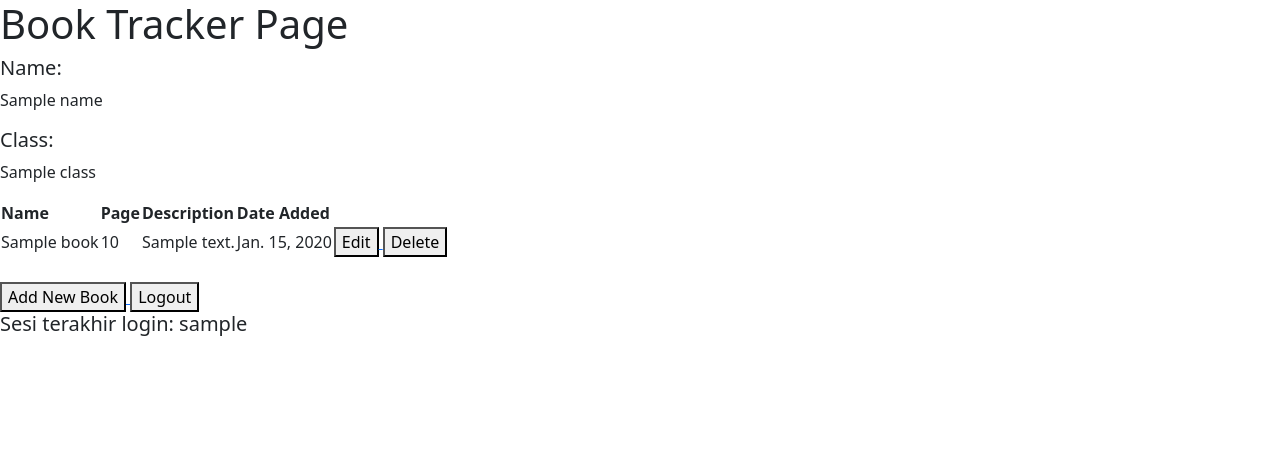
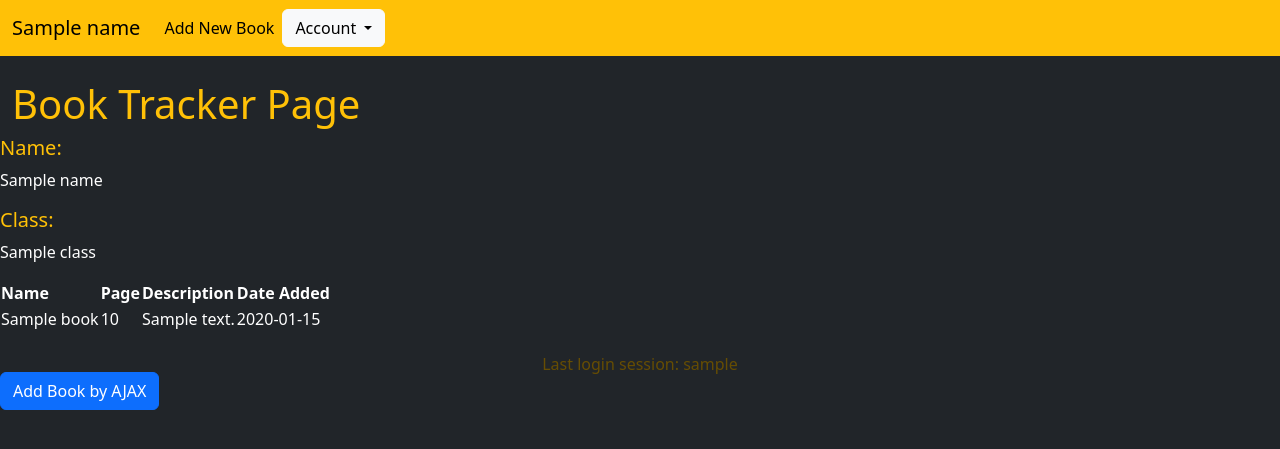
Before and after one commit to nairisfa/book-tracker, a Django app: template main/templates/main.html in a window 1280 px wide. Shown: the top 449 px of the page. Run offline with Django 5.2, Linux system fonts and the light colour scheme; tables that the repository leaves empty hold one stand-in row (values such as "Sample post"); the template is opened without the code that fills it: values that come from a table or form of the project are taken from there, most other values are stand-ins (such as "Sample title", 1, 10 or a date in 2020).

Commit message:
Tutorial 5

```diff
--- a/main/templates/main.html
+++ b/main/templates/main.html
@@ -1,49 +1,104 @@
 {% extends 'base.html' %} {% block content %}
-<h1>Book Tracker Page</h1>
+<div class=" p-3"></div>
+<h1 class="text-warning text center text-block">Book Tracker Page</h1>
+</div>
 
-<h5>Name:</h5>
+<h5 class="text-warning">Name:</h5>
 <p>{{name}}</p>
 
-<h5>Class:</h5>
+<h5 class="text-warning">Class:</h5>
 <p>{{class}}</p>
-<table>
-    <tr>
-      <th>Name</th>
-      <th>Page</th>
-      <th>Description</th>
-      <th>Date Added</th>
-    </tr>
 
-    {% comment %} Berikut cara memperlihatkan data produk di bawah baris ini
-    {%endcomment %} {% for book in books %}
-    <tr>
-      <td>{{book.name}}</td>
-      <td>{{book.page}}</td>
-      <td>{{book.description}}</td>
-      <td>{{book.date_added}}</td>
-        <td>
-          <a href="{% url 'main:edit_book' book.pk %}">
-              <button>
-                  Edit
-              </button>
-          </a>
-          <a href="{% url 'main:delete_book' book.pk %}">
-                <button>
-                    Delete
-                </button>
-            </a>
-        </td>
-    </tr>
-    {% endfor %}
-  </table>
 
-  <br />
+<table id="book_table"></table>
 
-  <a href="{% url 'main:create_book' %}">
-    <button>Add New Book</button>
-  </a>
-  <a href="{% url 'main:logout' %}">
-    <button>Logout</button>
-  </a>
-  <h5>Sesi terakhir login: {{ last_login }}</h5>
+    <br />
+    <div id="wrap">
+      <div id="main" class="container clear-top">
+        <p><div class="position-relative">
+          <div class="position-absolute top-100 start-50 translate-middle">
+          <p class=text-warning-emphasis>Last login session: {{ last_login }}</p>
+        </div>
+      </div></p>
+      </div>
+    </div>
+    <footer class="footer"></footer>
+
+    <div class="modal fade text-dark" id="exampleModal" tabindex="-1" aria-labelledby="exampleModalLabel" aria-hidden="true">
+      <div class="modal-dialog">
+          <div class="modal-content">
+              <div class="modal-header">
+                  <h1 class="modal-title fs-5" id="exampleModalLabel">Add New Book</h1>
+                  <button type="button" class="btn-close" data-bs-dismiss="modal" aria-label="Close"></button>
+              </div>
+              <div class="modal-body">
+                  <form id="form" onsubmit="return false;">
+                      {% csrf_token %}
+                      <div class="mb-3">
+                          <label for="name" class="col-form-label">Name:</label>
+                          <input type="text" class="form-control" id="name" name="name"></input>
+                      </div>
+                      <div class="mb-3">
+                          <label for="page" class="col-form-label">Page:</label>
+                          <input type="number" class="form-control" id="page" name="page"></input>
+                      </div>
+                      <div class="mb-3">
+                          <label for="description" class="col-form-label">Description:</label>
+                          <textarea class="form-control" id="description" name="description"></textarea>
+                      </div>
+                  </form>
+              </div>
+              <div class="modal-footer">
+                  <button type="button" class="btn btn-secondary" data-bs-dismiss="modal">Close</button>
+                  <button type="button" class="btn btn-primary" id="button_add" data-bs-dismiss="modal">Add Book</button>
+              </div>
+          </div>
+      </div>
+  </div>
+
+  <button type="button" class="btn btn-primary" data-bs-toggle="modal" data-bs-target="#exampleModal">
+    Add Book by AJAX
+</button>
+
+    <script>
+      async function getBooks() {
+          return fetch("{% url 'main:show_json' %}").then((res) => res.json())
+      }
+
+      async function refreshBooks() {
+        document.getElementById("book_table").innerHTML = ""
+        const books = await getBooks()
+        let htmlString = `<tr>
+            <th>Name</th>
+            <th>Page</th>
+            <th>Description</th>
+            <th>Date Added</th>
+        </tr>`
+        books.forEach((item) => {
+            htmlString += `\n<tr>
+            <td>${item.fields.name}</td>
+            <td>${item.fields.page}</td>
+            <td>${item.fields.description}</td>
+            <td>${item.fields.date_added}</td>
+        </tr>`
+        })
+
+        document.getElementById("book_table").innerHTML = htmlString
+    }
+
+    refreshBooks()
+
+    function addBook() {
+        fetch("{% url 'main:add_book_ajax' %}", {
+            method: "POST",
+            body: new FormData(document.querySelector('#form'))
+        }).then(refreshBooks)
+
+        document.getElementById("form").reset()
+        document.getElementById("button_add").onclick = addBook
+        return false
+    }
+  </script>
+
+
   {% endblock content %}
--- a/main/urls.py
+++ b/main/urls.py
@@ -5,10 +5,12 @@ from main.views import logout_user
 from main.views import show_main, create_book, show_xml, show_json, show_xml_by_id, show_json_by_id, login_user
 from main.views import edit_book
 from main.views import delete_book
+from main.views import add_book_ajax
 
 app_name = 'main'
 
 urlpatterns= [
+    path('create-book-ajax/', add_book_ajax, name='add_book_ajax'),
     path('delete/<int:id>', delete_book, name='delete_book'),
     path('edit-book/<int:id>', edit_book, name='edit_book'),
     path('logout/', logout_user, name='logout'),
--- a/main/views.py
+++ b/main/views.py
@@ -10,6 +10,7 @@ from main.forms import BookForm
 from main.models import Book
 from django.http import HttpResponse
 from django.core import serializers
+from django.views.decorators.csrf import csrf_exempt
 
 # Create your views here.
 
@@ -109,3 +110,18 @@ def delete_book(request, id):
     book.delete()
     # Kembali ke halaman awal
     return HttpResponseRedirect(reverse('main:show_main'))
+
+@csrf_exempt
+def add_book_ajax(request):
+    if request.method == 'POST':
+        name = request.POST.get("name")
+        page = request.POST.get("page")
+        description = request.POST.get("description")
+        user = request.user
+
+        new_book = Book(name=name, page=page, description=description, user=user)
+        new_book.save()
+
+        return HttpResponse(b"CREATED", status=201)
+
+    return HttpResponseNotFound()
--- a/templates/base.html
+++ b/templates/base.html
@@ -10,7 +10,36 @@
     {% block meta %} {% endblock meta %}
   </head>
 
-  <body>
-    {% block content %} {% endblock content %}
+  <body class="text-bg-dark">
+    <div class="container-fluid pt-5">
+      <nav class="navbar navbar-expand-lg fixed-top navbar-light bg-warning">
+        <div class="container-fluid">
+          <a class="navbar-brand" href="#">{{name}}</a>
+          <button class="navbar-toggler" type="button" data-bs-toggle="collapse" data-bs-target="#navbarNavDarkDropdown" aria-controls="navbarNavDarkDropdown" aria-expanded="false" aria-label="Toggle navigation">
+            <span class="navbar-toggler-icon"></span>
+          </button>
+          <div class="collapse navbar-collapse" id="navbarSupportedContent">
+            <ul class="navbar-nav me-auto mb-2 mb-lg-0">
+              <li class="nav-item">
+                <a class="nav-link active" aria-current="page" href="{% url 'main:create_book' %}">Add New Book</a>
+              </li>
+          <div class="collapse navbar-collapse" id="navbarNavDarkDropdown">
+            <ul class="navbar-nav">
+              <li class="nav-item dropdown">
+                <button class="btn btn-light dropdown-toggle" data-bs-toggle="dropdown" aria-expanded="false">
+                  Account
+                </button>
+                <ul class="dropdown-menu dropdown-menu-dark">
+                  <li></li>
+                  <li><a class="dropdown-item" href="{% url 'main:register' %}">Create New Account</a></li>
+                  <li><a class="dropdown-item" href="{% url 'main:logout' %}">Logout</a></li>
+                </ul>
+              </li>
+            </ul>
+          </div>
+        </div>
+      </nav>
+      {% block content %} {% endblock content %}
+    </div>
   </body>
 </html>
```
